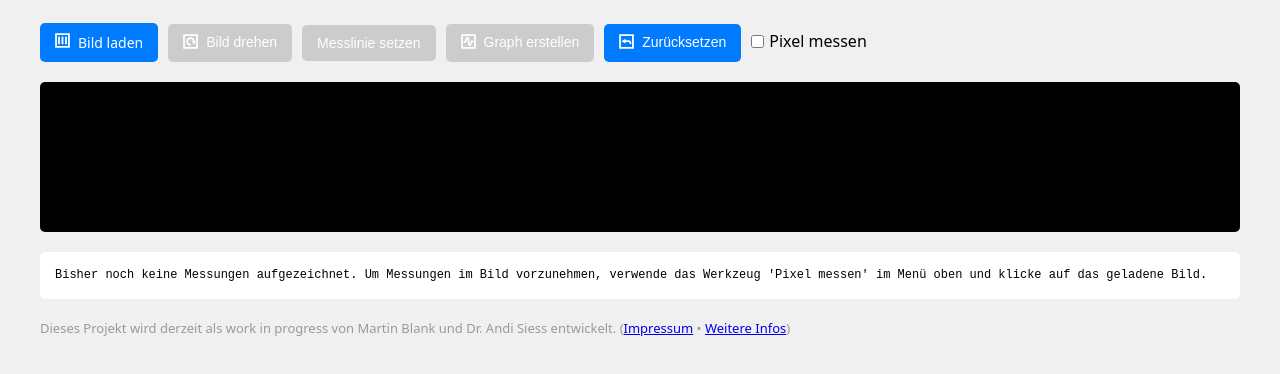
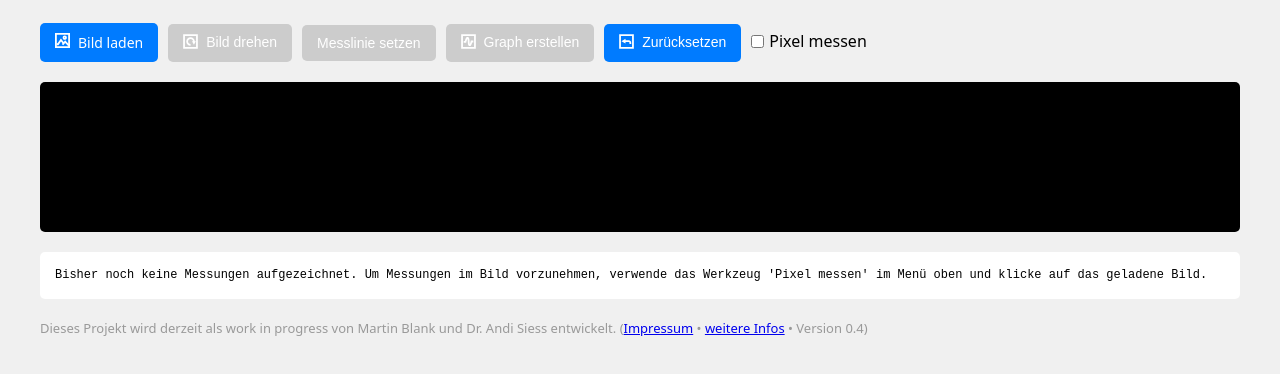
Before and after one commit to eisensafran/photon, a plain HTML site: page index.html in a window 1280 px wide. Drawn offline with Linux system fonts and the light colour scheme.

Commit message:
new image icon, updated readme, added version number in HTML

```diff
--- a/index.html
+++ b/index.html
@@ -18,7 +18,7 @@
 <body>
   <div class="container">
     <div class="controls">
-      <label for="fileInput" class="file-input-label"><span class="svg-image"><img src="svg/image.svg" width="15" height="15"></span> Bild laden</label>
+      <label for="fileInput" class="file-input-label"><span class="svg-image"><img src="svg/image2.svg" width="15" height="15"></span> Bild laden</label>
       <input type="file" id="fileInput" accept="image/*" />
 
       <button id="rotateBtn" disabled><span class="svg-image"><img src="svg/rotate.svg" width="15" height="15"></span>Bild drehen</button>
@@ -111,7 +111,7 @@
     <footer>
       <p class="footer-text">
         Dieses Projekt wird derzeit als work in progress von Martin Blank und Dr. Andi Siess entwickelt.
-        (<a href="https://andi-siess.de/contact-imprint/" target="_blank">Impressum</a> &bull; <a href="https://andi-siess.de/project-lambda/" target="_blank">Weitere Infos</a>)
+        (<a href="https://andi-siess.de/contact-imprint/" target="_blank">Impressum</a> &bull; <a href="https://andi-siess.de/project-lambda/" target="_blank">weitere Infos</a> &bull; Version 0.4)
       </p>
     </footer>
   </div>
```
Also changed, not shown: svg/image2.svg (added), 1 other file.
